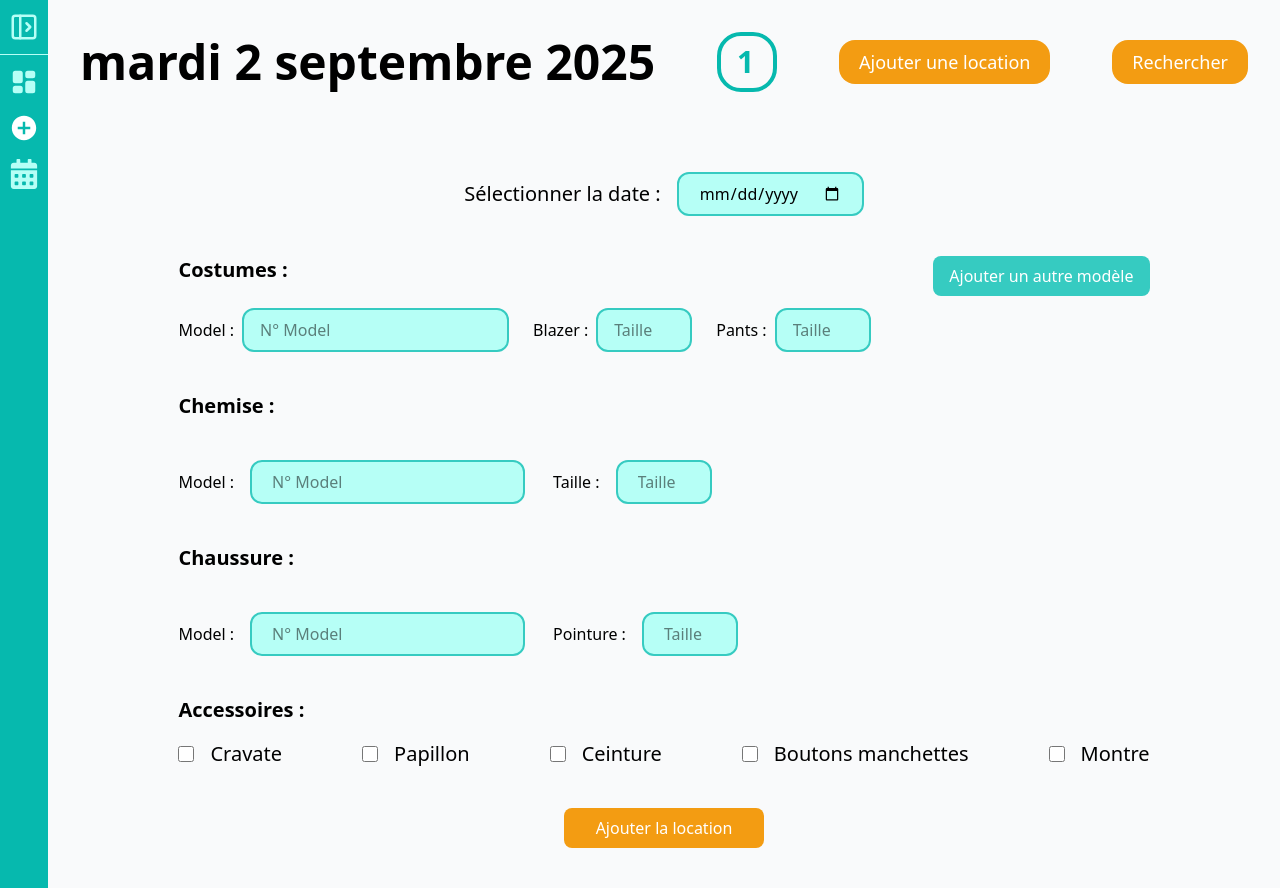
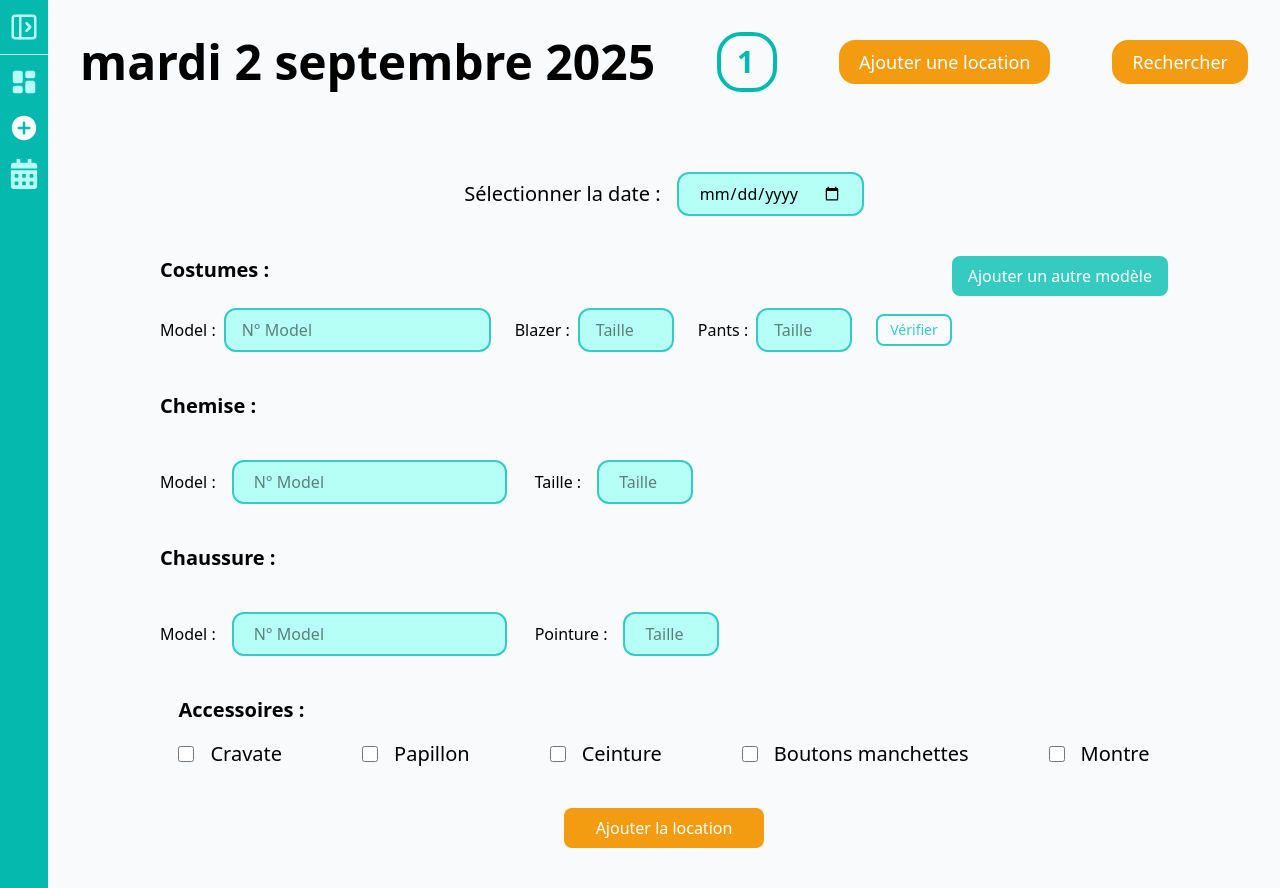
Before and after one commit to salimxfardeheb/location-costumes, a Next.js app: page /1/addLocation in a window 1280 px wide. Built offline with nearby package versions, Linux system fonts and the light colour scheme; no server answers.

Commit message:
feat check availability of costume

```diff
--- a/app/[nom_boutique]/addLocation/page.tsx
+++ b/app/[nom_boutique]/addLocation/page.tsx
@@ -2,6 +2,7 @@
 import { ItemCloth, LocationInput } from "@/app/firebase/createLocation";
 import React, { useState } from "react";
 import { MdOutlineCancel } from "react-icons/md";
+import { checkAvailability } from "@/app/firebase/checkAvailability";
 
 const Page = () => {
   const [locationDate, setLocationDate] = useState("");
@@ -58,8 +59,11 @@ const Page = () => {
       setChemise({ model: "", size: "" });
       setChaussure({ model: "", size: "" });
       setAccessories([]);
-    } catch (err : any) {
-      setError(err.message || "❌ Une erreur est survenue lors de l’ajout de la location");
+    } catch (err: any) {
+      setError(
+        err.message ||
+          "❌ Une erreur est survenue lors de l’ajout de la location"
+      );
     } finally {
       setLoading(false);
     }
@@ -103,7 +107,7 @@ const Page = () => {
         </label>
 
         {/* Costumes dynamiques */}
-        <div className="flex w-full">
+        <div className="flex w-full justify-between items-start">
           <div className="flex flex-col gap-6 min-w-fit">
             <span className="text-xl font-semibold">Costumes :</span>
             {costumes.map((c, index) => (
@@ -145,6 +149,7 @@ const Page = () => {
                   />
                 </label>
                 {costumes.length > 1 && (
+                  <div>
                     <button
                       type="button"
                       onClick={() => removeCostume(index)}
@@ -152,11 +157,57 @@ const Page = () => {
                     >
                       <MdOutlineCancel className="text-3xl" />
                     </button>
+                  </div>
                 )}
+                <button
+                  className="self-center border-2 border-[#36CBC1] text-sm hover:bg-[#B6FFF6] cursor-pointer text-[#36CBC1]  px-3 py-1 rounded-lg hover:opacity-85"
+                  onClick={async () => {
+                    try {
+                      const result = await checkAvailability(
+                        c.model ?? "",
+                        c.blazer ?? "",
+                        c.pant ?? "",
+                        locationDate
+                      );
+
+                      if(result.missingModel)
+
+                      if (result.missingCostumeBlazer) {
+                        setError(
+                          "⚠️ Taille de blazer introuvable ou non renseignée !"
+                        );
+                      } else if (result.blazerLocate) {
+                        setError("❌ Ce blazer est déjà loué à cette date !");
+                      }
+
+                      if (result.missingCostumePant) {
+                        setError(
+                          "⚠️ Taille de pantalon introuvable ou non renseignée !"
+                        );
+                      } else if (result.pantLocate) {
+                        setError("❌ Ce pantalon est déjà loué à cette date !");
+                      }
+
+                      if (
+                        !result.missingCostumeBlazer &&
+                        !result.missingCostumePant &&
+                        !result.blazerLocate &&
+                        !result.pantLocate
+                      ) {
+                        alert("✅ Costume disponible !");
+                      }
+                    } catch (err) {
+                      console.error(err);
+                      alert("Erreur lors de la vérification.");
+                    }
+                  }}
+                >
+                  Vérifier
+                </button>
               </div>
             ))}
           </div>
-          <div className="w-full flex justify-end">
+          <div className="flex flex-col justify-end gap-4">
             <button
               type="button"
               onClick={addCostume}
--- a/app/[nom_boutique]/profile/[category]/[model]/page.tsx
+++ b/app/[nom_boutique]/profile/[category]/[model]/page.tsx
@@ -17,7 +17,6 @@ const Page = async ({ params }: Props) => {
   const { category, model, nom_boutique } = await params;
   const decodedModel = decodeURIComponent(model);
   const result = await get_one_category_cloth(category, decodedModel);
-  console.log(result)
 
   if (!result) return;
 
--- /dev/null
+++ b/app/firebase/checkAvailability.ts
@@ -0,0 +1,71 @@
+"use server";
+
+import { get_one_category_cloth } from "./getCategoryCloth";
+
+type AvailabilityResult = {
+  missingModel: boolean;
+  missingCostumeBlazer: boolean;
+  missingCostumePant: boolean;
+  blazerLocate: boolean;
+  pantLocate: boolean;
+};
+
+export async function checkAvailability(
+  model: string,
+  blazer: string,
+  pant: string,
+  location_date: string
+): Promise<AvailabilityResult> {
+  const costumeData = await get_one_category_cloth("costume", model);
+
+  let missingModel = false;
+  let missingCostumeBlazer = false;
+  let missingCostumePant = false;
+  let blazerLocate = false;
+  let pantLocate = false;
+
+  if (!model) {
+    missingModel = true;
+  }
+  // --- Vérif blazer ---
+  if (!blazer) {
+    missingCostumeBlazer = true;
+  } else {
+    const blazerFound = costumeData.blazerSize?.some(
+      (s: any) => s.size === blazer
+    );
+    if (!blazerFound) {
+      missingCostumeBlazer = true;
+    } else {
+      costumeData.blazerSize.forEach((s: any) => {
+        if (s.size === blazer && s.location_date.includes(location_date)) {
+          blazerLocate = true;
+        }
+      });
+    }
+  }
+
+  // --- Vérif pant ---
+  if (!pant) {
+    missingCostumePant = true;
+  } else {
+    const pantFound = costumeData.pantSize?.some((s: any) => s.size === pant);
+    if (!pantFound) {
+      missingCostumePant = true;
+    } else {
+      costumeData.pantSize.forEach((s: any) => {
+        if (s.size === pant && s.location_date.includes(location_date)) {
+          pantLocate = true;
+        }
+      });
+    }
+  }
+
+  return {
+    missingModel,
+    missingCostumeBlazer,
+    missingCostumePant,
+    blazerLocate,
+    pantLocate,
+  };
+}
```
Lines whose indentation alone changed are shown as unchanged.
